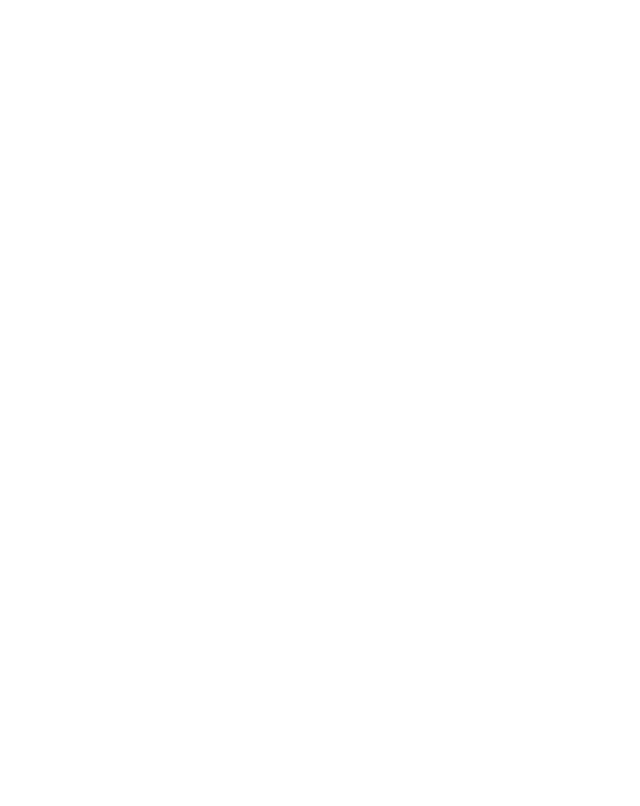
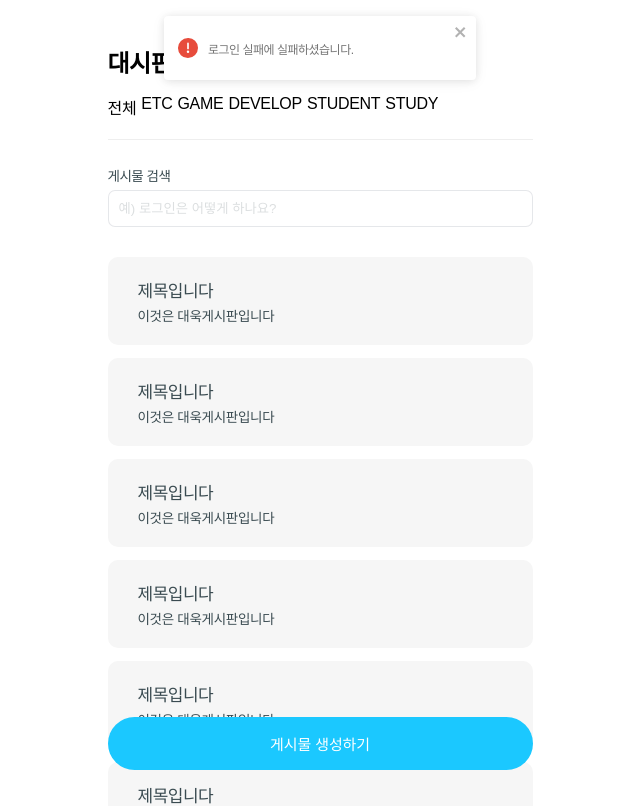
Before and after one commit to cmg8431/board-frontend, a React (Vite) app: page / in a window 1280 px wide. Before the commit this address had no page. Shown: the top 806 px of the page, without its empty margins (320-960 px from the left). Built offline with nearby package versions, Linux system fonts and the light colour scheme.

Commit message:
feat: 게시판 메인 페이지 UI 구현

```diff
--- a/src/App.tsx
+++ b/src/App.tsx
@@ -1,13 +1,12 @@
-import { BrowserRouter, Navigate, Route, Routes } from 'react-router-dom'
-import { useRecoilState } from 'recoil'
+import { BrowserRouter, Route, Routes } from 'react-router-dom'
 
-import { LoginPage, RegisterPage } from './pages'
-import { globalAccessTokenState } from './store/user'
+import { BoardPage, LoginPage, RegisterPage } from './pages'
 
 export const App = () => {
   return (
     <BrowserRouter>
       <Routes>
+        <Route index element={<BoardPage />} />
         <Route path="auth">
           <Route path="login" element={<LoginPage />} />
           <Route path="register" element={<RegisterPage />} />
--- a/src/components/TextField/index.tsx
+++ b/src/components/TextField/index.tsx
@@ -9,14 +9,15 @@
   label?: string
   error?: string
   children?: React.ReactNode
+  placeholder?: string
 }
 
 export const TextField = React.forwardRef<HTMLInputElement, TextFieldProps>(
-  ({ label, error, children, ...options }, ref) => (
+  ({ label, placeholder, error, children, ...options }, ref) => (
     <>
       <S.Label>{label}</S.Label>
       <div style={{ display: 'flex' }}>
-        <S.InputElement ref={ref} {...options} />
+        <S.InputElement placeholder={placeholder} ref={ref} {...options} />
         {children}
       </div>
       <S.ErrorMessage>{error}</S.ErrorMessage>
--- a/src/components/TextField/styled.ts
+++ b/src/components/TextField/styled.ts
@@ -13,6 +13,9 @@
   :focus {
     box-shadow: inset 0 0 0 1px #1bc8ff;
   }
+  ::placeholder {
+    color: #dcdfe0;
+  }
 `
 
 export const ErrorMessage = styled.div`
--- a/src/components/layouts/AppLayout/index.tsx
+++ b/src/components/layouts/AppLayout/index.tsx
@@ -4,8 +4,15 @@
 
 export interface AppLayoutProps {
   children: React.ReactNode
+  padding?: {
+    padding: string
+  }
 }
 
-export const AppLayout: React.FC<AppLayoutProps> = ({ children }) => {
-  return <S.AppLayoutContainer>{children}</S.AppLayoutContainer>
+export const AppLayout: React.FC<AppLayoutProps> = ({ padding, children }) => {
+  return (
+    <S.AppLayoutContainer style={{ ...padding }}>
+      {children}
+    </S.AppLayoutContainer>
+  )
 }
--- /dev/null
+++ b/src/pages/board/index.tsx
@@ -0,0 +1,67 @@
+import React, { useState } from 'react'
+import { AppLayout, TextField } from '~/components'
+import * as S from './styled'
+
+import { useLogin } from '~/hook'
+import { Button } from '~/components/Button'
+
+export const BoardPage: React.FC = () => {
+  const { profile, isLoading } = useLogin()
+  const [input, setInput] = useState<string>('')
+
+  //   const filtered =
+  //     !isFetching && product !== undefined && product?.result.length > 0
+  //       ? product?.result.filter((itemList) => {
+  //           return itemList.product_name
+  //             .toUpperCase()
+  //             .includes(input.toUpperCase())
+  //         })
+  //       : null
+
+  return (
+    <AppLayout padding={{ padding: '20px 0' }}>
+      <h1>대시판</h1>
+      <S.CategoryCotainer>
+        <S.Category>전체</S.Category>
+        <S.Category>ETC</S.Category>
+        <S.Category>GAME</S.Category>
+        <S.Category>DEVELOP</S.Category>
+        <S.Category>STUDENT</S.Category>
+        <S.Category>STUDY</S.Category>
+      </S.CategoryCotainer>
+      <S.Line />
+      <div>
+        <TextField
+          label="게시물 검색"
+          placeholder="예) 로그인은 어떻게 하나요?"
+          onChange={(e) => setInput(e.target.value)}
+        />
+      </div>
+      {Array.from(Array(15).keys()).map(() => {
+        return (
+          <S.PostBoxContainer>
+            <S.PostHeadContainer>
+              <div>
+                <img />
+              </div>
+              <S.PostHeadInfoContainer>
+                <S.PostHeadTitle>제목입니다</S.PostHeadTitle>
+              </S.PostHeadInfoContainer>
+            </S.PostHeadContainer>
+            <S.PostHeadDescription type="regular">
+              이것은 대욱게시판입니다
+            </S.PostHeadDescription>
+          </S.PostBoxContainer>
+        )
+      })}
+      <S.FooterPostCreateWrapper>
+        <Button
+          style={{ height: '5.3rem', borderRadius: '100rem' }}
+          variant="contained"
+        >
+          게시물 생성하기
+        </Button>
+      </S.FooterPostCreateWrapper>
+    </AppLayout>
+  )
+}
--- /dev/null
+++ b/src/pages/board/styled.ts
@@ -0,0 +1,76 @@
+import styled from '@emotion/styled'
+import { Typography } from '~/components'
+
+export const PostHeadInfoContainer = styled.div`
+  display: flex;
+  align-items: center;
+  margin-bottom: 0.3rem;
+`
+export const Line = styled.div`
+  height: 1px;
+  background-color: #eee;
+  margin: 2rem 0;
+`
+export const CategoryCotainer = styled.div`
+  display: flex;
+`
+
+export const Category = styled.div`
+  margin-right: 0.5rem;
+  font-size: 1.6rem;
+  font-weight: 300;
+  letter-spacing: -0.03rem;
+  cursor: pointer;
+  :hover {
+    scale: 1.03;
+    opacity: 1.2;
+  }
+  :active {
+    scale: 0.98;
+    opacity: 0.8;
+  }
+`
+
+export const PostHeadTitle = styled.div`
+  font-size: 1.7rem;
+  font-weight: 500;
+  color: #3a4b51;
+  margin-right: 1rem;
+`
+export const PostHeadDescription = styled(Typography)`
+  font-size: 1.35rem;
+  margin: 0rem;
+  color: #3a4b51;
+  letter-spacing: -0.03rem;
+`
+
+export const PostBoxContainer = styled.div`
+  display: flex;
+  background-color: #f6f6f6;
+  flex-direction: column;
+  justify-content: center;
+  padding: 2rem 3rem;
+  border-radius: 1rem;
+  margin-bottom: 1.3rem;
+  cursor: pointer;
+  transition: all 0.2s;
+  :hover {
+    scale: 1.03;
+    opacity: 1.2;
+  }
+  :active {
+    scale: 0.98;
+    opacity: 0.8;
+  }
+`
+
+export const PostHeadContainer = styled.div`
+  display: flex;
+`
+
+export const FooterPostCreateWrapper = styled.div`
+  position: fixed;
+  bottom: 3rem;
+  width: 100%;
+  max-width: 42.5rem;
+`
--- a/src/pages/index.ts
+++ b/src/pages/index.ts
@@ -1 +1,2 @@
 export * from './auth'
+export * from './board'
```
